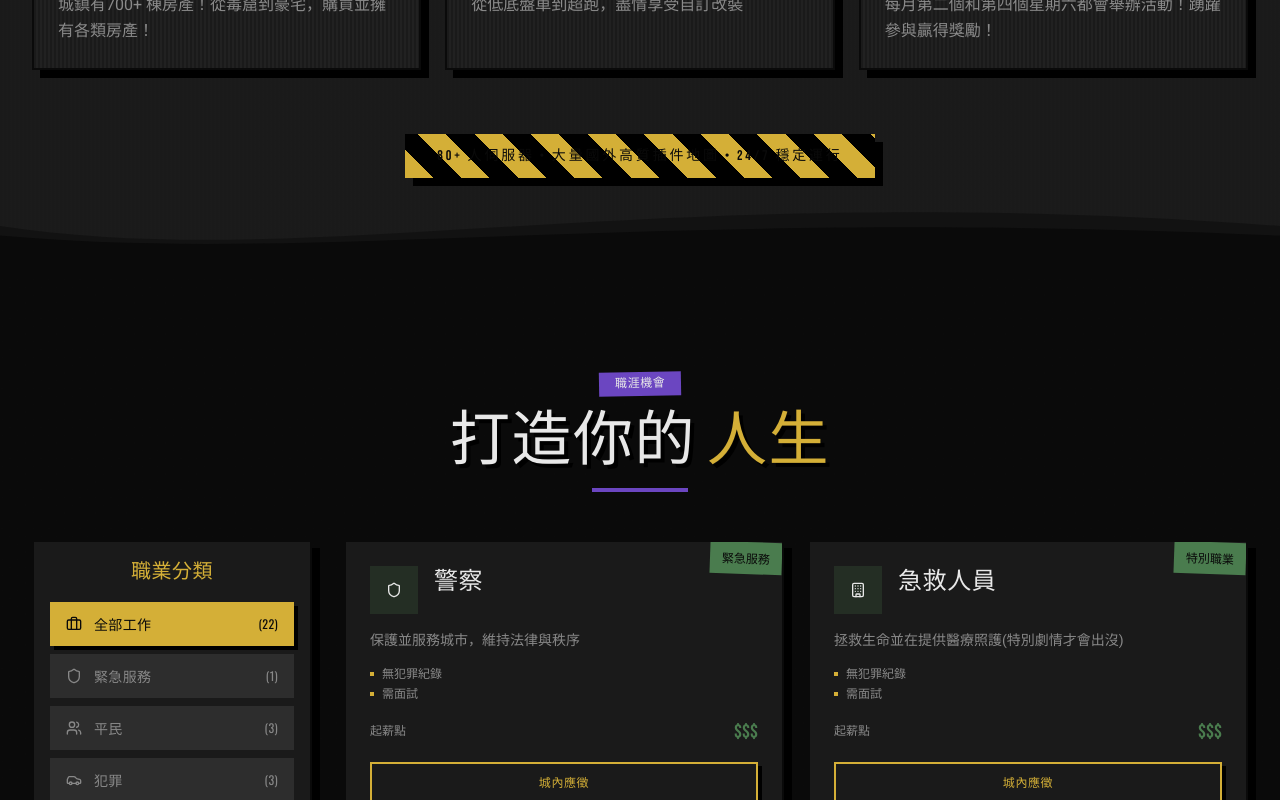
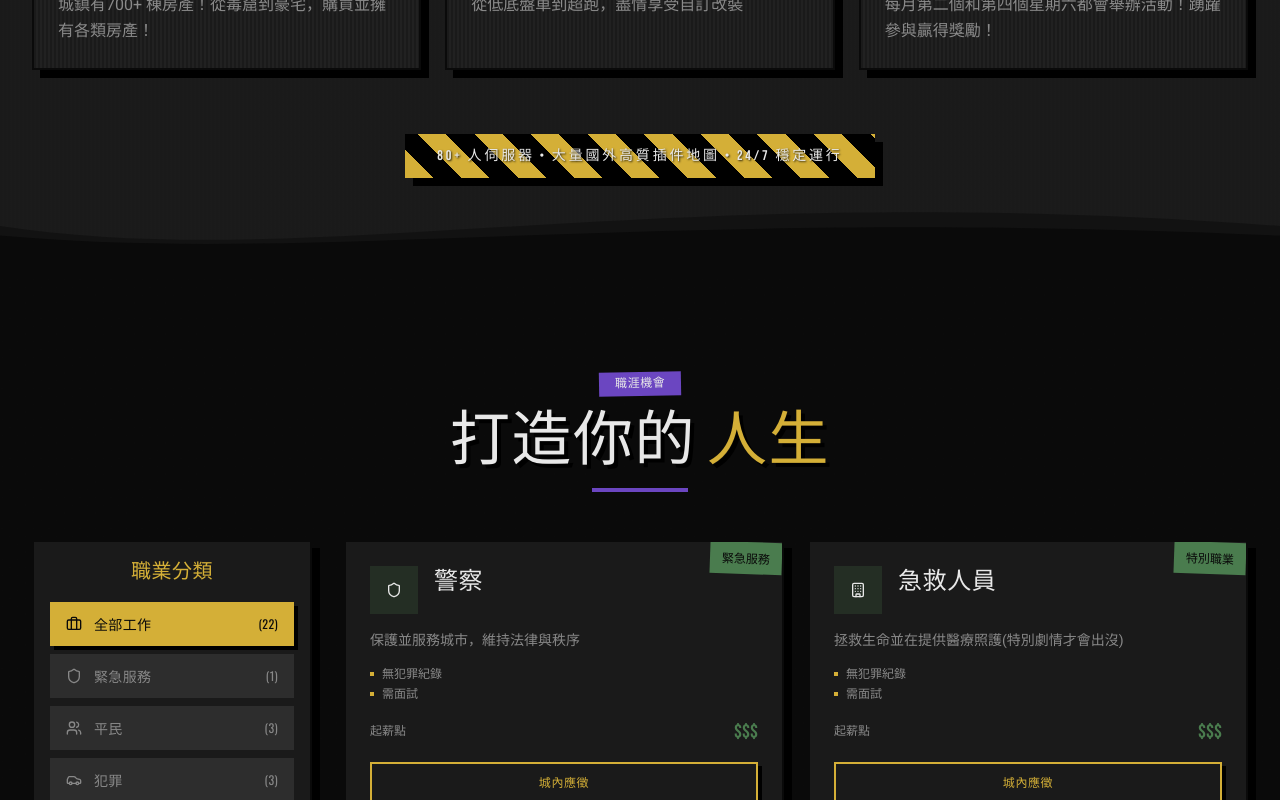
Before and after one commit to haru2017055/MochiRP-Website, a React (Vite) app: page / in a window 1280 px wide. Shown: the part 1540-2340 px from the top of the page. Built offline with nearby package versions, Linux system fonts and the light colour scheme; no server answers.

Commit message:
?芸??湔 2025-09-23 0-16

```diff
--- a/src/index.css
+++ b/src/index.css
@@ -169,7 +169,7 @@
 
   /* Police tape */
   .police-tape {
-    @apply bg-gang-gold text-street-black font-stencil uppercase py-2 px-4;
+    @apply bg-gang-gold text-street-white font-stencil uppercase py-2 px-4;
     background-image: repeating-linear-gradient(
       45deg,
       #D4AF37,
@@ -178,6 +178,7 @@
       #000 40px
     );
     letter-spacing: 0.2em;
+    text-shadow: 1px 1px 2px rgba(0,0,0,0.8); /* 黑色陰影讓白字更立體 */
   }
 
   /* Graffiti text */
```
